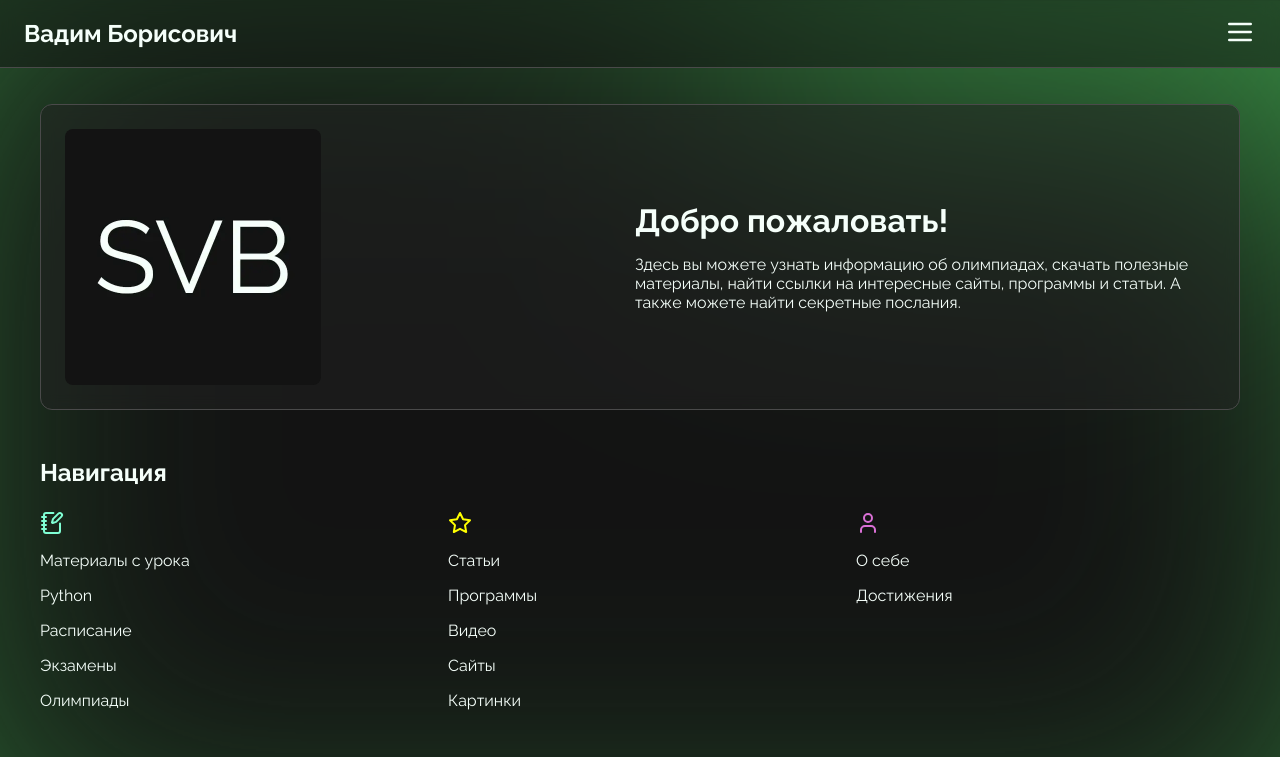
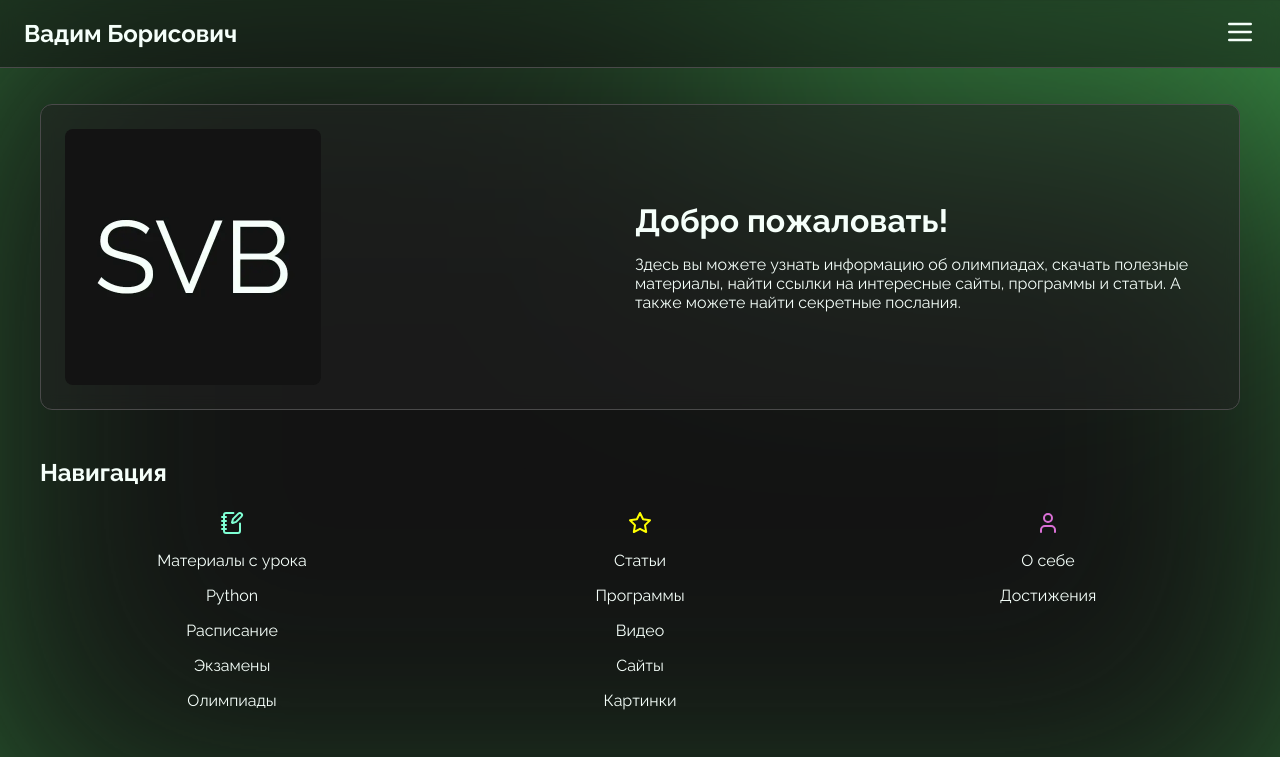
Before and after one commit to svbinf-ru/svbinf.ru, a Next.js app: page / in a window 1280 px wide. Shown: the top 757 px of the page. Built offline with nearby package versions, Linux system fonts and the light colour scheme.

Commit message:
refactor(components): use `Grid` to remove duplicated code

```diff
--- a/components/HomepageNavigation/index.tsx
+++ b/components/HomepageNavigation/index.tsx
@@ -3,6 +3,7 @@ import Link from 'next/link'
 import { FC } from 'react'
 
 import { Container } from '@/components/Container'
+import { Grid } from '@/components/Grid'
 
 import styles from './styles.module.scss'
 
@@ -10,7 +11,7 @@ export const HomepageNavigation: FC = () => {
     return (
         <Container>
             <h2>Навигация</h2>
-            <div className={styles.navigation}>
+            <Grid>
                 <nav className={styles.group}>
                     <NotebookPen color="aquamarine" />
                     <Link href="/materials/lessons">Материалы с урока</Link>
@@ -33,7 +34,7 @@ export const HomepageNavigation: FC = () => {
                     <Link href="/about">О себе</Link>
                     <Link href="/achievements">Достижения</Link>
                 </nav>
-            </div>
+            </Grid>
         </Container>
     )
 }
--- a/components/HomepageNavigation/styles.module.scss
+++ b/components/HomepageNavigation/styles.module.scss
@@ -1,25 +1,10 @@
 @import 'variables';
-
-.navigation {
-    display: grid;
-    grid-template-columns: repeat(3, 1fr);
-    justify-items: start;
-    gap: 24px;
-
-    @media screen and (max-width: $tablet) {
-        grid-template-columns: repeat(2, 1fr);
-    }
-
-    @media screen and (max-width: $mobile) {
-        grid-template-columns: 1fr;
-    }
-}
 
 .group {
     display: flex;
     flex-direction: column;
     gap: 16px;
-    align-items: flex-start;
+    align-items: center;
 
     a {
         transition: $transition;
```
